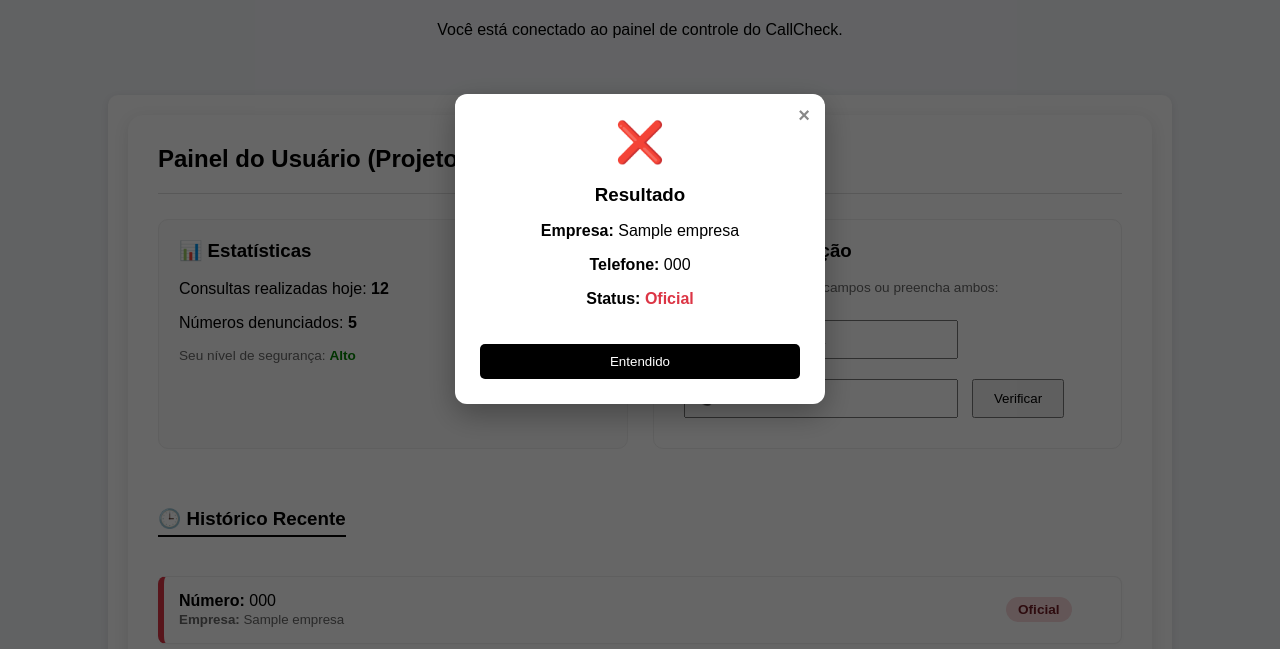
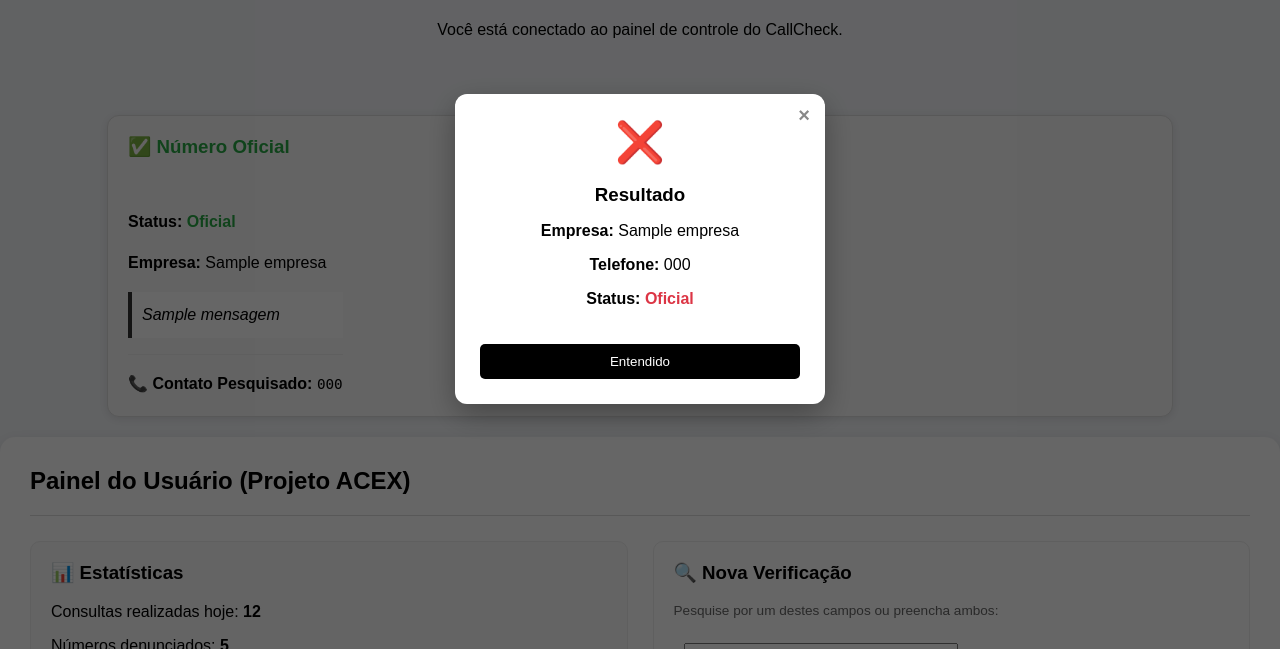
Before and after one commit to dealkis/CallCheck, a Flask app: template templates/usuario.html in a window 1280 px wide. Shown: the part 151-800 px from the top of the page. Run offline with Flask 3, Linux system fonts and the light colour scheme; the template is opened without the code that fills it: most values are stand-ins (such as "Sample title", 1, 10 or a date in 2020).

Commit message:
Update usuario.html

```diff
--- a/templates/usuario.html
+++ b/templates/usuario.html
@@ -8,7 +8,41 @@
 </section>
 
 <!-- Container Principal do Painel -->
-<div class="resultado" style="flex-direction: column; width: 80%; margin: 0 auto; padding: 20px;">
+<div class="resultado" style="display: flex; flex-direction: column; width: 80%; margin: 20px auto; padding: 20px; border-radius: 12px; background-color: #f9f9f9; border: 1px solid #ddd;">
+
+    <!-- TÍTULO DINÂMICO: Muda conforme o tipo de busca -->
+    <div style="text-align: center; margin-bottom: 15px;">
+        {% if resultado.telefone == "Não informado" %}
+            <h3 style="color: #2c3e50; margin: 0;">🏢 Dados da Empresa</h3>
+        {% elif resultado.status == "Oficial" %}
+            <h3 style="color: #28a745; margin: 0;">✅ Número Oficial</h3>
+        {% else %}
+            <h3 style="color: #d93025; margin: 0;">✖️ Número Não Oficial</h3>
+        {% endif %}
+    </div>
+
+    <!-- CORPO DO RESULTADO -->
+    <div class="info-detalhes" style="line-height: 1.6;">
+        <p><strong>Status:</strong>
+            <span style="color: {% if resultado.status == 'Oficial' %}#28a745{% else %}#d93025{% endif %}; font-weight: bold;">
+                {{ resultado.status }}
+            </span>
+        </p>
+
+        <p><strong>Empresa:</strong> {{ resultado.empresa }}</p>
+
+        <p style="background-color: #fff; padding: 10px; border-left: 4px solid #333; font-style: italic;">
+            {{ resultado.mensagem }}
+        </p>
+
+        <hr style="border: 0; border-top: 1px solid #eee; margin: 15px 0;">
+
+        <p style="margin-bottom: 0;">
+            <strong>📞 Contato Pesquisado:</strong>
+            <span style="font-family: monospace; font-size: 1.1em;">{{ resultado.telefone }}</span>
+        </p>
+    </div>
+</div>
     <div class="info" style="background: #fff; padding: 30px; border-radius: 15px; box-shadow: 0 4px 15px rgba(0,0,0,0.1); width: 100%; box-sizing: border-box;">
 
         <h2 style="margin-top: 0;">Painel do Usuário (Projeto ACEX)</h2>
```
